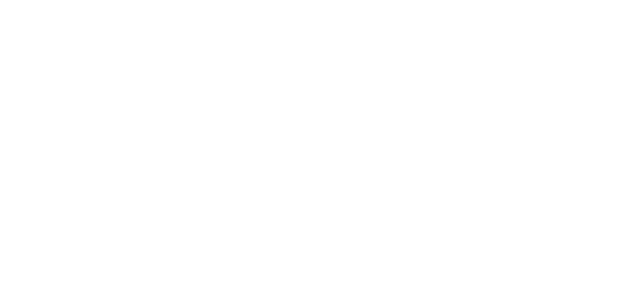
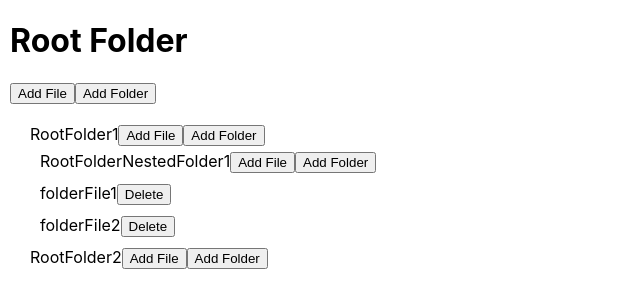
Before and after one commit to Piyush023/Machine_Coding_Examples, a React (Create React App) app: page /folder in a window 1280 px wide. Before the commit this address had no page. Shown: the top 308 px of the page, without its empty margins (0-640 px from the left). Built offline with nearby package versions, Linux system fonts and the light colour scheme.

Commit message:
Folder Structure Ques Added - with incomplete implementation and Strict mode disabled.

```diff
--- a/src/App.jsx
+++ b/src/App.jsx
@@ -5,6 +5,7 @@
 import Timer from './Components/Timer';
 import CountDown from './Components/CountDownTimer/CountDown';
 import { MouseFollow } from './Components/FollowMouse';
+import FolderStruc from './Components/FolderStructure';
 
 const App = () => {
   return (
@@ -16,6 +17,7 @@
           <Route path='timer' element={<Timer />} />
           <Route path='countdown' element={<CountDown />} />
           <Route path='mouse' element={<MouseFollow />} />
+          <Route path='folder' element={<FolderStruc />} />
         </Route>
       </Routes>
     </BrowserRouter>
--- /dev/null
+++ b/src/Components/FolderStructure/index.jsx
@@ -0,0 +1,175 @@
+// Have To Implement a Recursion Based Solution for this Question.
+import { useState } from 'react';
+
+const FolderStruc = () => {
+  const root = [
+    {
+      name: 'RootFolder1',
+      isFolder: true,
+      isFile: false,
+      nestedFiles: [
+        {
+          name: 'RootFolderNestedFolder1',
+          isFolder: true,
+          isFile: false,
+          nestedFiles: [],
+        },
+        { name: 'folderFile1', isFile: true, isFolder: false },
+        { name: 'folderFile2', isFile: true, isFolder: false },
+      ],
+    },
+    {
+      name: 'RootFolder2',
+      isFolder: true,
+      isFile: false,
+      nestedFiles: [],
+    },
+  ];
+
+  const [rootFolder, setRootFolder] = useState(root);
+
+  const handleRootFileAdd = (index) => {
+    const addedFile = {
+      isFile: true,
+      isFolder: false,
+      name: `file${index}`,
+    };
+    setRootFolder((prevState) => {
+      const updatedRoot = [...prevState];
+      updatedRoot[index].nestedFiles = [
+        ...updatedRoot[index].nestedFiles,
+        addedFile,
+      ];
+      return updatedRoot;
+    });
+  };
+
+  const handleRootFolderAdd = (index) => {
+    const addedFolder = {
+      isFile: false,
+      isFolder: true,
+      nestedFiles: [],
+      name: `folder${index}`,
+    };
+    setRootFolder((prevState) => {
+      const updatedRoot = [...prevState];
+      updatedRoot[index].nestedFiles = [
+        ...updatedRoot[index].nestedFiles,
+        addedFolder,
+      ];
+      return updatedRoot;
+    });
+  };
+
+  const handle0LvlFileAdd = () => {
+    console.log('0Root File Add');
+  };
+  const handle0LvlFolderAdd = () => {
+    console.log('0 Root File Add');
+  };
+
+  const nestedFolderAdd = (index) => {
+    // const addedFolder = {
+    //   isFile: false,
+    //   isFolder: true,
+    //   nestedFiles: [],
+    //   name: `NestedFolder${index}`,
+    // };
+    const updatedRoot = [...rootFolder];
+    console.log(updatedRoot[index]);
+    // console.log(rootFolder);
+    // setRootFolder((prevState) => {
+    //   const updatedRoot = [...prevState];
+    //   console.log(updatedRoot[index]);
+    //   updatedRoot[index].nestedFiles = [
+    //     ...updatedRoot[index].nestedFiles,
+    //     addedFolder,
+    //   ];
+    //   return updatedRoot;
+    // });
+  };
+
+  const nestedFileAdd = () => {
+    console.log('Nested Folder Add');
+  };
+
+  const deleteFile = (name) => {};
+
+  return (
+    <main style={{ marginLeft: '10px' }}>
+      <div style={{ marginBottom: '20px' }}>
+        <h1>Root Folder</h1>
+        <button onClick={() => handle0LvlFileAdd()}>Add File</button>
+        {/* This will add file in the root */}
+        <button onClick={() => handle0LvlFolderAdd()}>Add Folder</button>
+        {/* This will add folder in the root */}
+      </div>
+      {/* This Reps the Root Folders */}
+      {rootFolder.map((item, index) => {
+        return (
+          <div style={{ marginLeft: '20px' }}>
+            <div>
+              {item.name}
+              <button onClick={(e) => handleRootFileAdd(index, e)}>
+                Add File
+              </button>
+              {/* This will add file in the 1st Nested root */}
+              <button onClick={(e) => handleRootFolderAdd(index, e)}>
+                Add Folder
+              </button>
+              {/* This will add folder in the 1st Nested root */}
+            </div>
+            {item.isFolder ? (
+              <div>
+                {item.nestedFiles.map((nestedItem, nestedIndex) => {
+                  return (
+                    <div>
+                      {nestedItem.isFile ? (
+                        // This Reps the NestedFile.
+                        <div
+                          style={{
+                            marginLeft: '10px',
+                            marginTop: '5px',
+                            marginBottom: '10px',
+                          }}
+                        >
+                          {nestedItem.name}
+                          <button
+                            onClick={() => deleteFile(item.name, nestedIndex)}
+                          >
+                            Delete
+                          </button>
+                        </div>
+                      ) : (
+                        // This Reps the NestFolder.
+                        <div
+                          style={{
+                            marginLeft: '10px',
+                            marginTop: '5px',
+                            marginBottom: '10px',
+                          }}
+                        >
+                          {nestedItem.name}
+                          <button onClick={() => nestedFileAdd(nestedIndex)}>
+                            Add File
+                          </button>
+                          <button onClick={() => nestedFolderAdd(nestedIndex)}>
+                            Add Folder
+                          </button>
+                        </div>
+                      )}
+                    </div>
+                  );
+                })}
+              </div>
+            ) : (
+              <></>
+            )}
+          </div>
+        );
+      })}
+    </main>
+  );
+};
+
+export default FolderStruc;
--- a/src/index.js
+++ b/src/index.js
@@ -6,9 +6,10 @@
 
 const root = ReactDOM.createRoot(document.getElementById('root'));
 root.render(
-  <React.StrictMode>
-    <App />
-  </React.StrictMode>
+  // Disabling the Strict mode for the Folder Structure Call Issue
+  //   <React.StrictMode>
+  <App />
+  //    </React.StrictMode>
 );
 
 // If you want to start measuring performance in your app, pass a function
```
